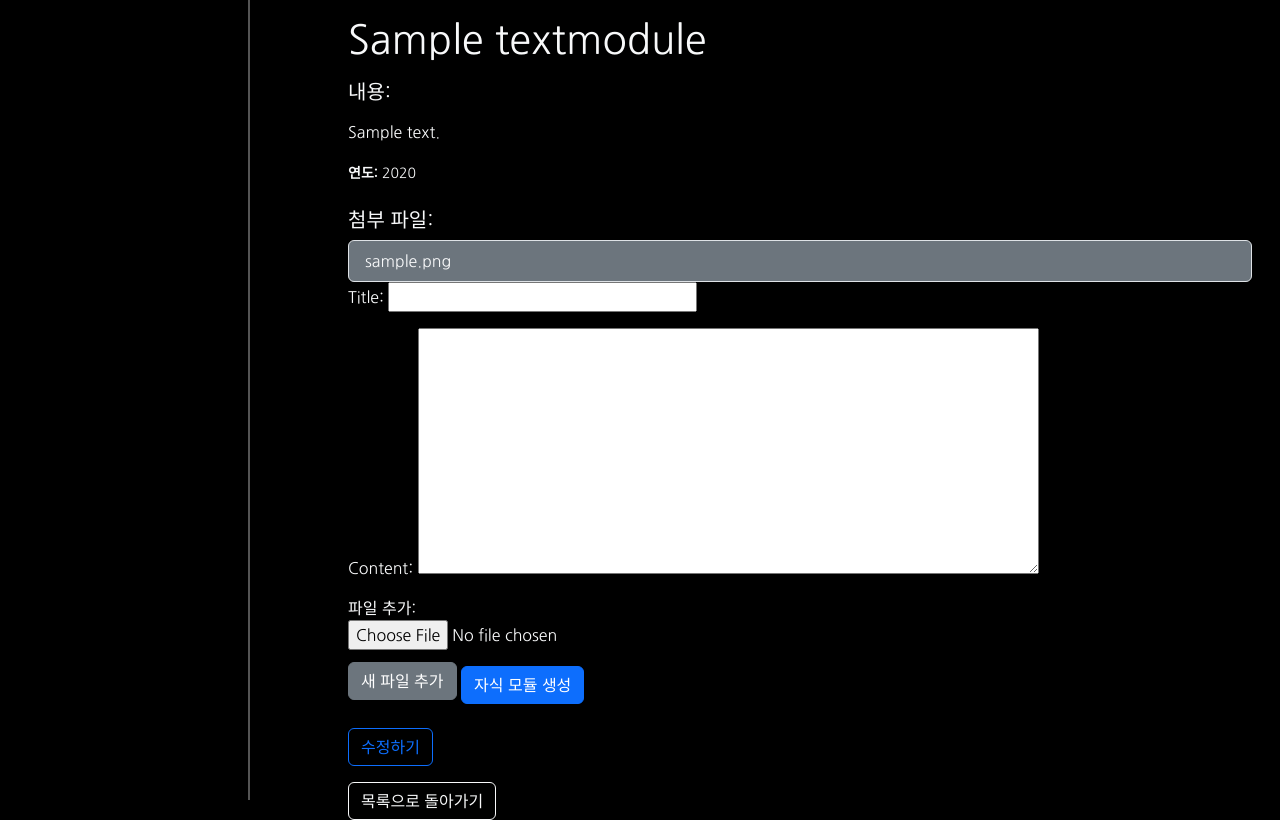
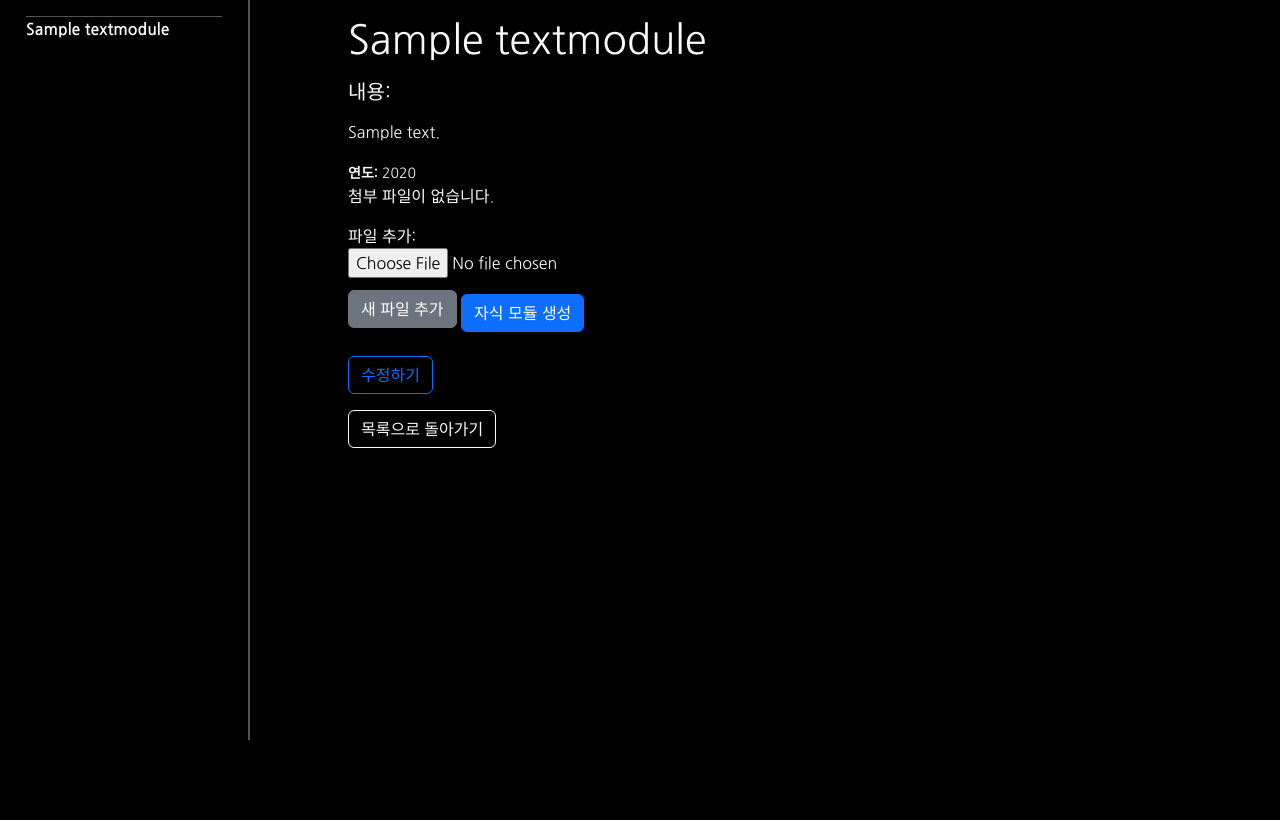
Before and after one commit to jinsick00/finalwiki, a Django app: a page that uses templates/base.html in a window 1280 px wide. Shown: the part 60-880 px from the top of the page. After the commit the page ends 800 px from the top, so only its background shows below. Run offline with Django 5.2, Linux system fonts and the light colour scheme; tables that the repository leaves empty hold one stand-in row (values such as "Sample post").

```diff
--- a/templates/base.html
+++ b/templates/base.html
@@ -20,7 +20,13 @@
         <div class="row">
             <!-- 좌측 Sidenav 영역, 고정된 너비와 위치 -->
             <div class="col-md-3 bg-black p-0 custom-sidenav" style="position: fixed; top: 60px; height: calc(100vh - 60px); z-index: 1020;">
-                {% include 'wiki/sidenav_list.html' %}
+
+
+                {% if request.resolver_match.view_name == 'wiki:textmodule_list' or request.resolver_match.view_name == 'wiki:textmodule_list_filtered' %}
+                    {% include 'wiki/sidenav_list.html' %}
+                {% elif request.resolver_match.view_name == 'wiki:textmodule_detail' %}
+                    {% include 'wiki/sidenav_detail.html' %}
+                {% endif %}
             </div>
 
             <!-- 메인 콘텐츠 영역 -->
--- a/wiki/forms.py
+++ b/wiki/forms.py
@@ -1,18 +1,37 @@
 from django import forms
 from .models import TextModule, TextModuleFile
+from django.core.exceptions import ValidationError
 
 class TextModuleForm(forms.ModelForm):
     class Meta:
         model = TextModule
-        fields = ['title', 'content', 'years']  # 기본 필드 포함
+        fields = ['title', 'content', 'years', 'access_level']  # access_level 필드 추가
 
     def __init__(self, *args, hide_years=False, **kwargs):
         super(TextModuleForm, self).__init__(*args, **kwargs)
         if hide_years:
             self.fields.pop('years')
 
+    def clean(self):
+        cleaned_data = super().clean()
+        title = cleaned_data.get("title")
+        years = cleaned_data.get("years")
+        parent_module = self.instance.parent_module
+
+        # 부모가 없는 경우 title과 years 조합이 고유해야 함
+        if parent_module is None and TextModule.objects.filter(title=title, years=years, parent_module__isnull=True).exists():
+
+            self.add_error(None, "A module with this title and year already exists without a parent.")
+
+        # 부모가 있는 경우 parent_module, title, years 조합이 고유해야 함
+        elif parent_module and TextModule.objects.filter(title=title, years=years, parent_module=parent_module).exists():
+
+            self.add_error(None, "A module with this title and year already exists under this parent.")
+
+        return cleaned_data
+
 class TextModuleFileForm(forms.ModelForm):
-    file = forms.FileField(required=False)  # 파일 필드를 선택 사항으로 변경
+    file = forms.FileField(required=False)
 
     class Meta:
         model = TextModuleFile
--- a/wiki/models.py
+++ b/wiki/models.py
@@ -23,7 +23,7 @@ class TextModule(models.Model):
 
     class Meta:
         constraints = [
-            models.UniqueConstraint(fields=['title', 'years'], name='unique_title_years')
+            models.UniqueConstraint(fields=['parent_module', 'title', 'years'], name='unique_parent_title_years')
         ]
 
 
@@ -31,9 +31,28 @@ class TextModule(models.Model):
     access_level = models.CharField(max_length=10, choices=ACCESS_CHOICES, default='all')
 
     def save(self, *args, **kwargs):
-            # 제목을 기반으로 slug 생성
+        # 중복 검증
+        if self.parent_module is None:
+            # 부모가 없는 경우 title과 years 조합이 고유해야 함
+            if TextModule.objects.filter(title=self.title, years=self.years, parent_module__isnull=True).exists():
+                raise ValidationError("A module with this title and year already exists without a parent.")
+        else:
+            # 부모가 있는 경우 parent_module, title, years 조합이 고유해야 함
+            if TextModule.objects.filter(title=self.title, years=self.years, parent_module=self.parent_module).exists():
+                raise ValidationError("A module with this title and year already exists under this parent.")
+
+        # 슬러그 설정
         if not self.slug:
-            self.slug = slugify(self.title, allow_unicode=True)
+            base_slug = slugify(self.title, allow_unicode=True)
+            parent = self.parent_module
+            slug_parts = [base_slug]
+
+            while parent:
+                slug_parts.insert(0, slugify(parent.title, allow_unicode=True))
+                parent = parent.parent_module
+
+            self.slug = "-".join(slug_parts)
+
         super(TextModule, self).save(*args, **kwargs)
 
 
--- a/wiki/templates/wiki/sidenav_detail.html
+++ b/wiki/templates/wiki/sidenav_detail.html
@@ -0,0 +1,22 @@
+<!-- sidenav_detail.html -->
+<nav class="d-flex flex-column flex-shrink-0 p-3 bg-black text-light custom-scrollbar" style="width: 250px; height: 100vh; position: fixed; border-right: 2px solid #555; overflow-y: auto;">
+    <ul class="nav nav-pills flex-column mb-auto">
+        <li class="nav-item" style="border-top: 1px solid #555; margin-left: 10px; margin-right: 10px;">
+            <!-- 현재 모듈 제목을 하이퍼링크로 표시 -->
+            <a href="{% url 'wiki:textmodule_detail' slug=current_module.slug years=current_module.years %}" class="text-light text-decoration-none">
+                <strong>{{ current_module.title }}</strong>
+            </a>
+            {% if child_modules %}
+            <ul class="nav flex-column ms-3 mt-2">
+                {% for child in child_modules %}
+                <li class="nav-item">
+                    <a href="{% url 'wiki:textmodule_detail' slug=child.slug years=child.years %}" class="text-light text-decoration-none">
+                        {{ child.title }}
+                    </a>
+                </li>
+                {% endfor %}
+            </ul>
+            {% endif %}
+        </li>
+    </ul>
+</nav>
--- a/wiki/templates/wiki/sidenav_list.html
+++ b/wiki/templates/wiki/sidenav_list.html
@@ -3,7 +3,7 @@
         <!-- 부모 모듈 반복 -->
         {% for parent in module_list %}
         <li class="nav-item" style="border-top: 1px solid #555; margin-left: 10px; margin-right: 10px;">
-
+           <a href="{% url 'wiki:textmodule_detail' slug=parent.slug years=parent.years %}" class="text-light text-decoration-none">
                 <strong>{{ parent.title }}</strong>
             </a>
             <!-- 자식 모듈이 있는 경우 -->
--- a/wiki/templates/wiki/textmodule_create.html
+++ b/wiki/templates/wiki/textmodule_create.html
@@ -19,6 +19,8 @@
     <button type="submit" class="btn btn-primary mt-2">생성</button>
 </form>
 
+<a href="{% url 'wiki:textmodule_list' %}" class="btn btn-outline-light mt-3">돌아가기</a>
+
 <!-- JavaScript for dynamically adding file input fields -->
 <script>
     document.getElementById('add-file-button').addEventListener('click', function() {
--- a/wiki/urls.py
+++ b/wiki/urls.py
@@ -10,8 +10,8 @@ urlpatterns = [
     path('', TextModuleListView.as_view(), name='textmodule_list'),
     path('create/', TextModuleCreateView.as_view(), name='textmodule_create'),  # 부모 없는 모듈 생성
     path('year/<int:years>/', TextModuleListView.as_view(), name='textmodule_list_filtered'),  # 기본 페이지를 ListView로 설정
-    path('<str:slug>/<int:years>/', TextModuleDetailView.as_view(), name='textmodule_detail'),
-    path('<str:slug>/<int:years>/edit/', TextModuleUpdateView.as_view(), name='textmodule_edit'),
+    path('<path:slug>/<int:years>/', TextModuleDetailView.as_view(), name='textmodule_detail'),
+    path('<path:slug>/<int:years>/edit/', TextModuleUpdateView.as_view(), name='textmodule_edit'),
 ]
 
 if settings.DEBUG:
--- a/wiki/views.py
+++ b/wiki/views.py
@@ -7,6 +7,8 @@ from django.urls import reverse_lazy
 from .forms import TextModuleForm, TextModuleFileForm
 from django.http import HttpRequest
 from django.db import IntegrityError
+from django.db.models import Max, Q
+
 
 # Create your views here.
 
@@ -16,11 +18,26 @@ class TextModuleListView(ListView):
     context_object_name = 'module_list'
 
     def get_queryset(self):
-        # URL에서 'years' 파라미터를 받아 필터링
-        years = self.kwargs.get('years')
-        if years:
-            return TextModule.objects.filter(years=years, parent_module__isnull=True)
-        return TextModule.objects.filter(parent_module__isnull=True)  # 전체 목록 (기본값)
+        selected_year = self.kwargs.get('years')
+
+        queryset = TextModule.objects.filter(parent_module__isnull=True)
+
+        latest_modules = queryset.values('title').annotate(latest_year=Max('years'))
+        filtered_queryset = queryset.filter(
+            title__in=[item['title'] for item in latest_modules],
+            years__in=[item['latest_year'] for item in latest_modules]
+    )
+
+        if selected_year:
+            filtered_queryset = filtered_queryset.filter(years=selected_year)
+
+        return filtered_queryset
+
+    def get_context_data(self, **kwargs):
+        context = super().get_context_data(**kwargs)
+        context['selected_year'] = self.kwargs.get('years')
+        context['years_list'] = TextModule.objects.values_list('years', flat=True).distinct()
+        return context
 
     def get_context_data(self, **kwargs):
         context = super().get_context_data(**kwargs)
@@ -42,19 +59,17 @@ class TextModuleDetailView(DetailView):
 
     def get_context_data(self, **kwargs):
         context = super().get_context_data(**kwargs)
-        context['child_module_form'] = TextModuleForm(hide_years=True)
-        context['file_form'] = TextModuleFileForm()
-        context['child_modules'] = self.object.child_modules.all()  # 바로 아래 자식 모듈들
+        context['current_module'] = self.object
+        context['child_modules'] = self.object.child_modules.all()  # 직계 자식 모듈만 불러오기
 
-        # 부모 모듈 리스트 가져오기
+        # 상위 모듈들을 담는 리스트 생성
         parent_modules = []
         current_module = self.object
         while current_module.parent_module:
-            parent_modules.insert(0, current_module.parent_module)  # 최상위 부모가 먼저 오도록 앞에 추가
             current_module = current_module.parent_module
+            parent_modules.insert(0, current_module)  # 최상위 부모부터 시작하도록 리스트에 추가
 
-        context['parent_modules'] = parent_modules
-        context['file_list'] = TextModuleFile.objects.filter(module=self.object)
+        context['parent_modules'] = parent_modules  # 상위 모듈 리스트 추가
         return context
 
     def form_valid(self, form):
```
Also changed, not shown: wiki/templates/wiki/textmodule_list.html (+6 -9 lines), wiki/migrations/0004_remove_textmodule_unique_title_years_and_more.py (added).
